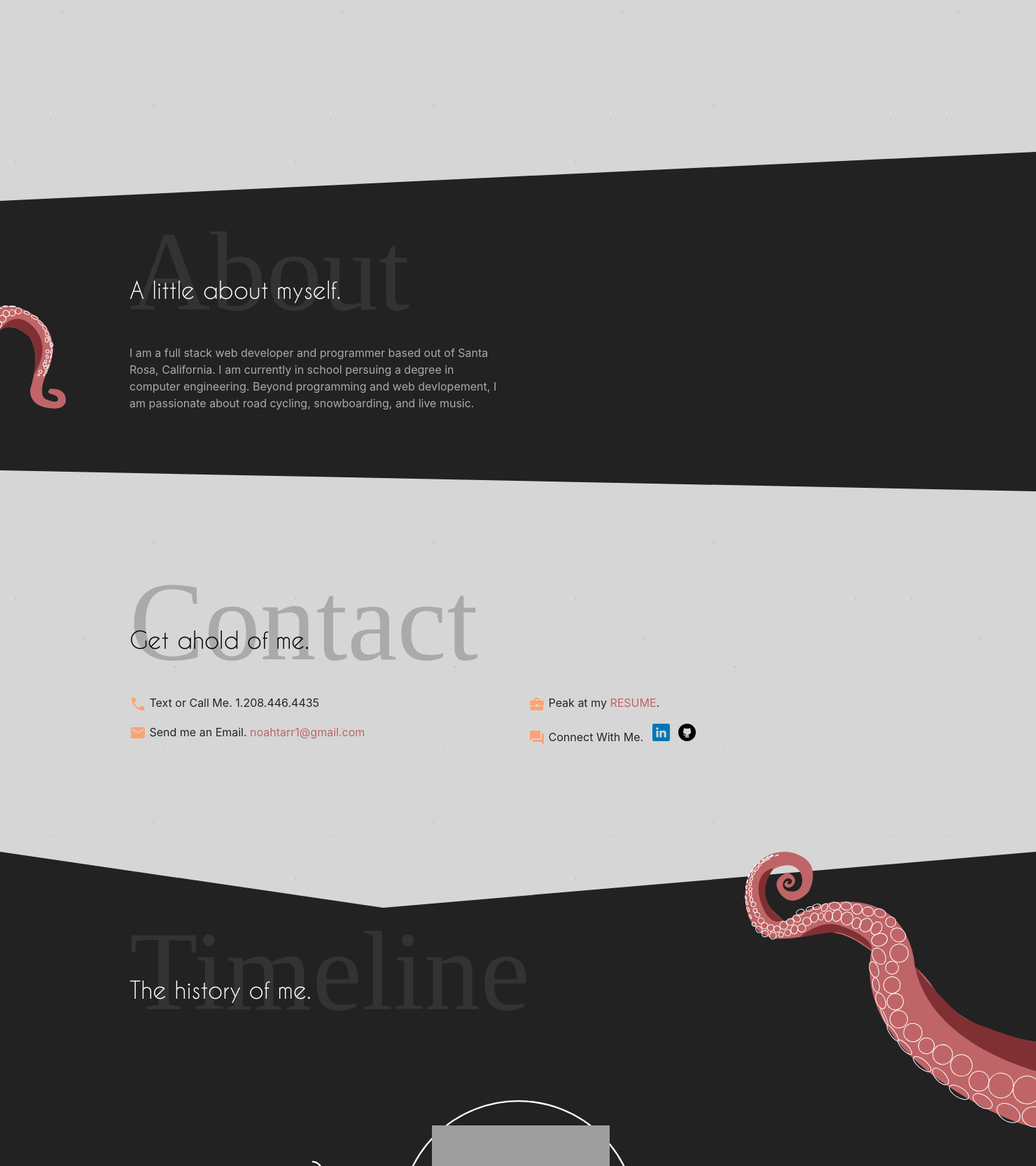
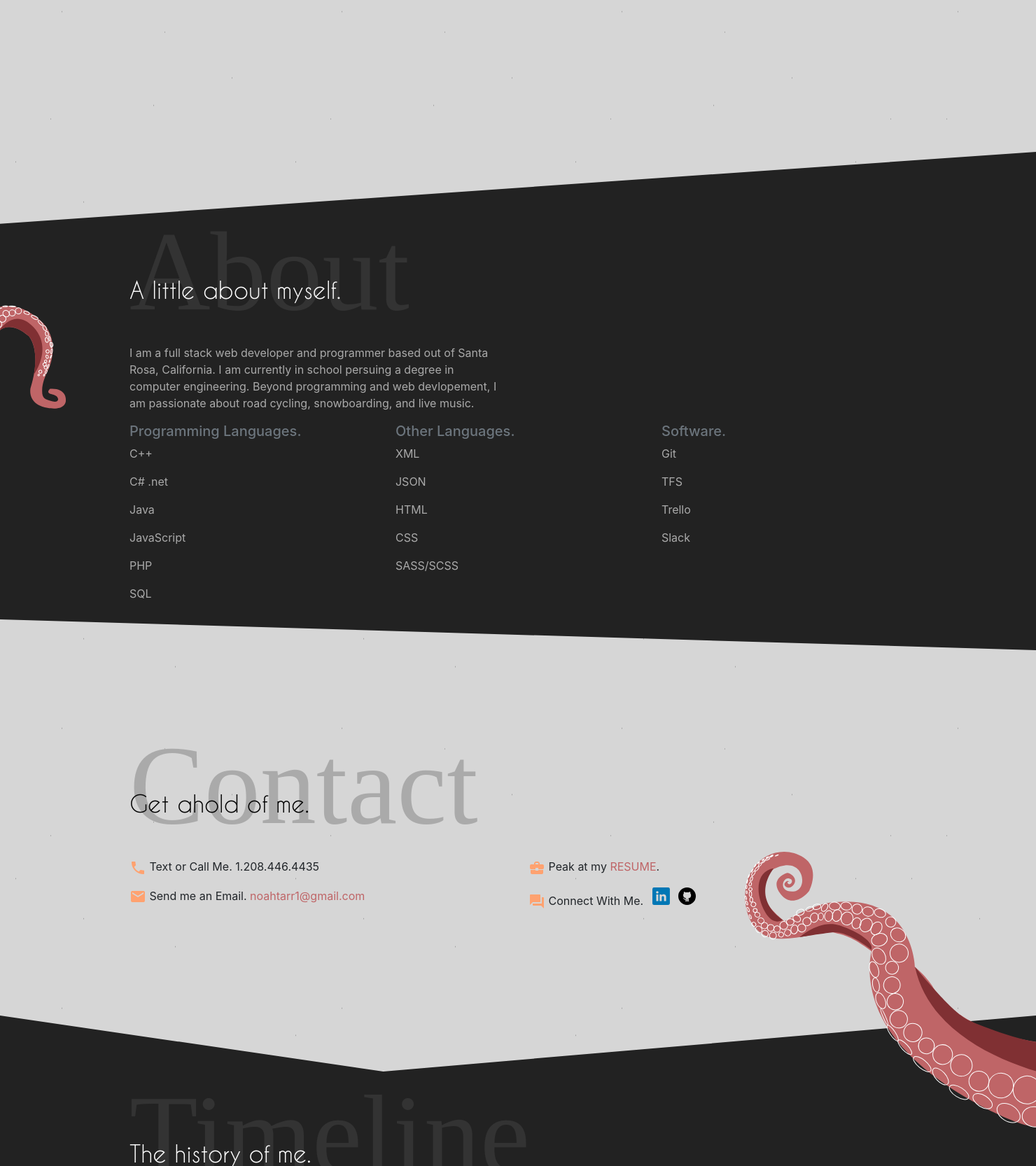
Before and after one commit to NoahTarr/Portfolio-Website, a PHP site: page / in a window 1480 px wide; the page is wider, and only the part inside the window is pictured. Shown: the part 583-2249 px from the top of that part at 70% size. Run offline with PHP 8.4, Linux system fonts and the light colour scheme; some web fonts are replaced; grey boxes are pictures that could not be loaded.

Commit message:
Adding information to about
Adding some new information to the base of about section.
The layout is temparary.

```diff
--- a/src/php/about.php
+++ b/src/php/about.php
@@ -23,5 +23,37 @@
 
             </div>
         </div>
+        <div class="row">
+            <div class="col-lg-4 col-sm-12">
+                <h5 class="text-muted">
+                    Programming Languages.
+                </h5>
+                <p>C++</p>
+                <p>C# .net</p>
+                <p>Java</p>
+                <p>JavaScript</p>
+                <p>PHP</p>
+                <p>SQL</p>
+            </div>
+            <div class="col-lg-4 col-sm-12">
+                <h5 class="text-muted">
+                    Other Languages.
+                </h5>
+                <p>XML</p>
+                <p>JSON</p>
+                <p>HTML</p>
+                <p>CSS</p>
+                <p>SASS/SCSS</p>
+            </div>
+            <div class="col-lg-4 col-sm-12">
+                <h5 class="text-muted">
+                    Software.
+                </h5>
+                <p>Git</p>
+                <p>TFS</p>
+                <p>Trello</p>
+                <p>Slack</p>
+            </div>
+        </div>
     </div>
 </div>
```
